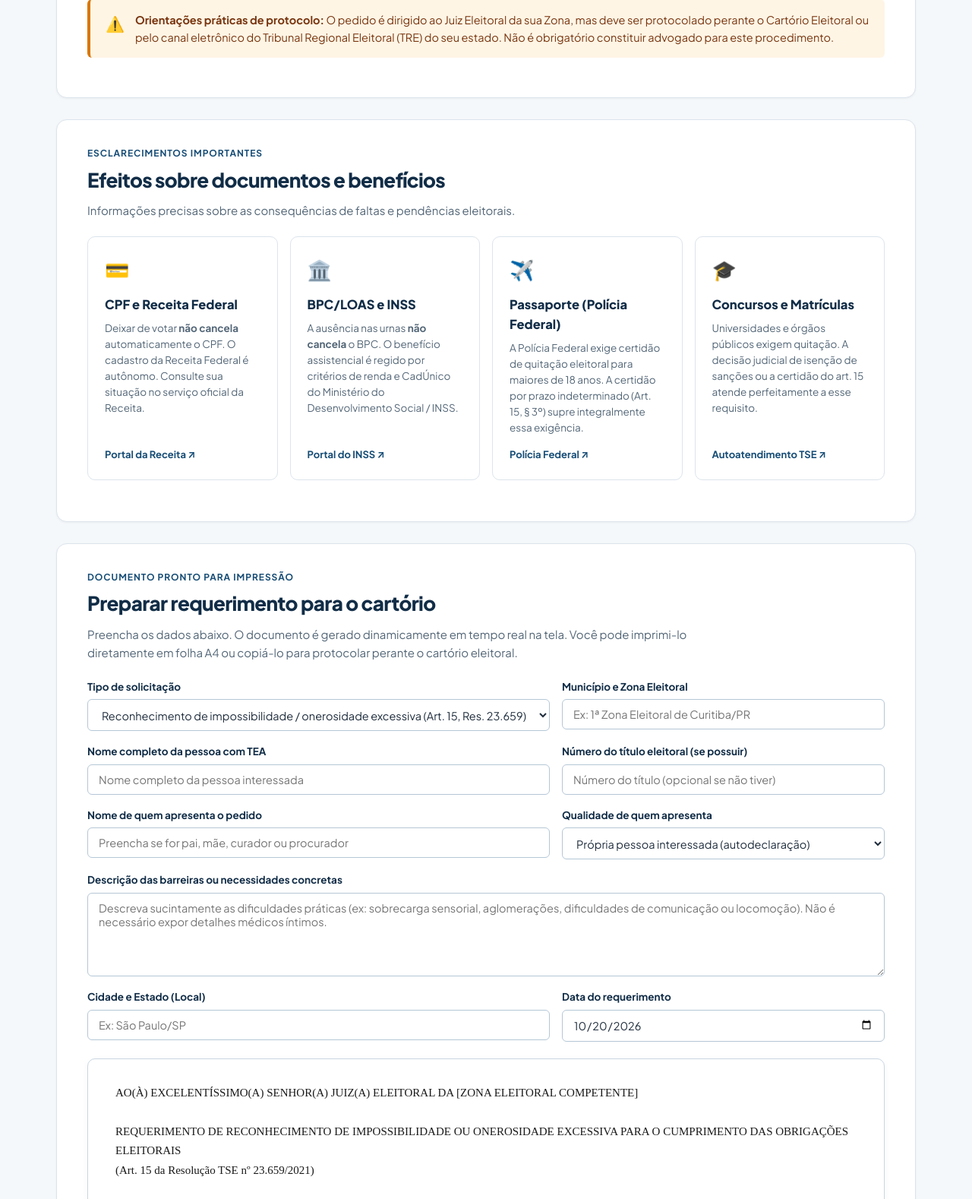
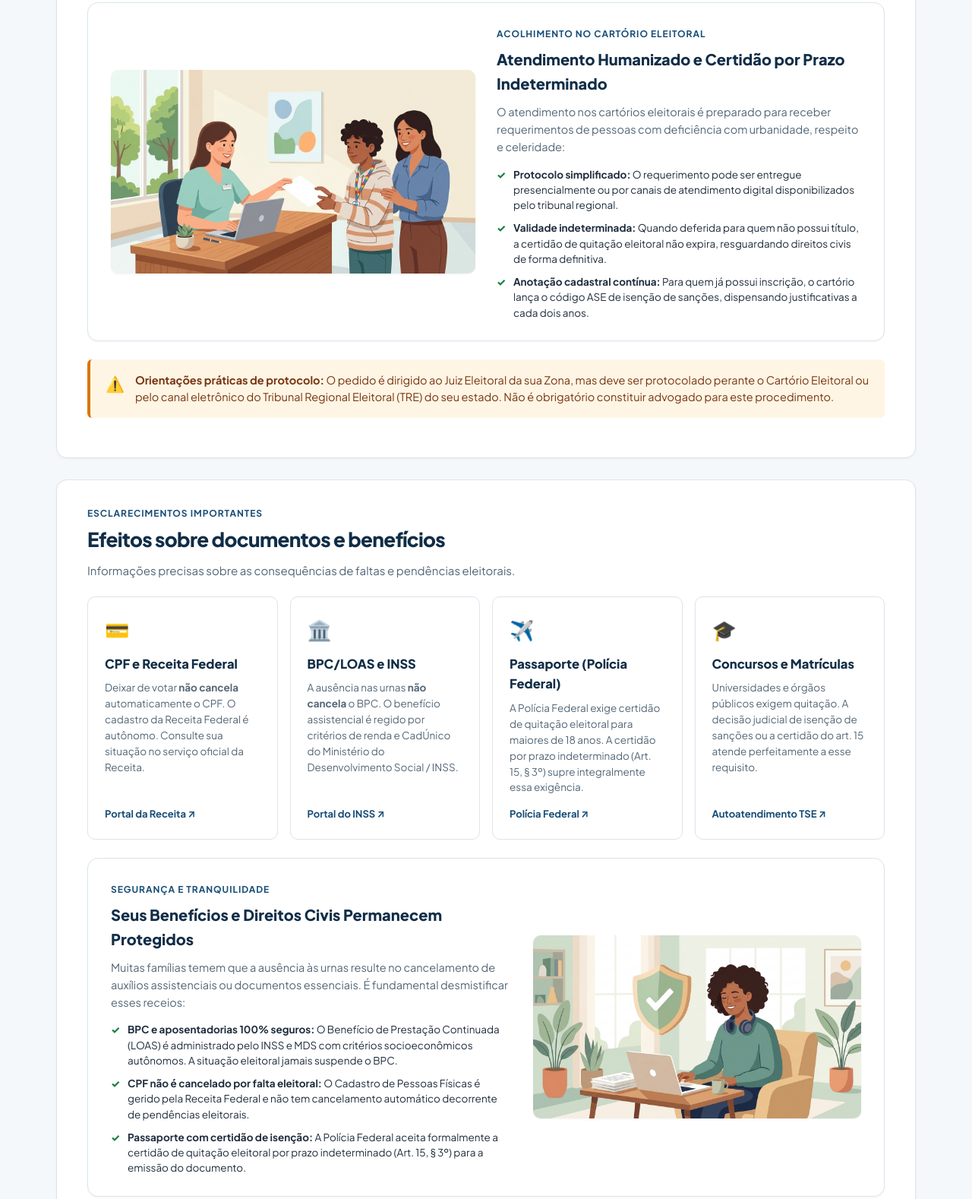
Before and after one commit to rkvasne/autistas-app, a website: page index.html in a window 1280 px wide. Shown: the part 4436-6014 px from the top of the page at 76% size. Drawn offline with Linux system fonts and the light colour scheme.

Commit message:
feat: adicionar ilustrações para atendimento no cartório e proteção de benefícios, enriquecendo as seções do portal

```diff
--- a/index.html
+++ b/index.html
@@ -1686,6 +1686,23 @@
         </div>
       </div>
 
+      <!-- Feature Card: Atendimento no Cartório e Certidão pelo Artigo 15 -->
+      <div class="feature-media-card">
+        <div class="feature-media-img-box">
+          <img src="assets/atendimento-cartorio.png" alt="Ilustração de atendimento no cartório eleitoral com servidora entregando certidão de quitação a jovem autista e sua mãe" class="feature-media-img" loading="lazy" />
+        </div>
+        <div class="feature-media-content">
+          <span class="section-eyebrow">Acolhimento no Cartório Eleitoral</span>
+          <h3>Atendimento Humanizado e Certidão por Prazo Indeterminado</h3>
+          <p>O atendimento nos cartórios eleitorais é preparado para receber requerimentos de pessoas com deficiência com urbanidade, respeito e celeridade:</p>
+          <ul class="feature-checklist">
+            <li><strong>Protocolo simplificado:</strong> O requerimento pode ser entregue presencialmente ou por canais de atendimento digital disponibilizados pelo tribunal regional.</li>
+            <li><strong>Validade indeterminada:</strong> Quando deferida para quem não possui título, a certidão de quitação eleitoral não expira, resguardando direitos civis de forma definitiva.</li>
+            <li><strong>Anotação cadastral contínua:</strong> Para quem já possui inscrição, o cartório lança o código ASE de isenção de sanções, dispensando justificativas a cada dois anos.</li>
+          </ul>
+        </div>
+      </div>
+
       <div class="callout-box warning">
         <span aria-hidden="true" style="font-size: 20px;">⚠️</span>
         <div>
@@ -1730,6 +1747,23 @@
           <p>Universidades e órgãos públicos exigem quitação. A decisão judicial de isenção de sanções ou a certidão do art. 15 atende perfeitamente a esse requisito.</p>
           <a href="https://www.tse.jus.br/servicos-eleitorais" target="_blank" rel="noopener noreferrer" class="card-link">Autoatendimento TSE ↗</a>
         </article>
+      </div>
+
+      <!-- Feature Card: Proteção de Benefícios e Direitos Civis -->
+      <div class="feature-media-card reverse">
+        <div class="feature-media-content">
+          <span class="section-eyebrow">Segurança e Tranquilidade</span>
+          <h3>Seus Benefícios e Direitos Civis Permanecem Protegidos</h3>
+          <p>Muitas famílias temem que a ausência às urnas resulte no cancelamento de auxílios assistenciais ou documentos essenciais. É fundamental desmistificar esses receios:</p>
+          <ul class="feature-checklist">
+            <li><strong>BPC e aposentadorias 100% seguros:</strong> O Benefício de Prestação Continuada (LOAS) é administrado pelo INSS e MDS com critérios socioeconômicos autônomos. A situação eleitoral jamais suspende o BPC.</li>
+            <li><strong>CPF não é cancelado por falta eleitoral:</strong> O Cadastro de Pessoas Físicas é gerido pela Receita Federal e não tem cancelamento automático decorrente de pendências eleitorais.</li>
+            <li><strong>Passaporte com certidão de isenção:</strong> A Polícia Federal aceita formalmente a certidão de quitação eleitoral por prazo indeterminado (Art. 15, § 3º) para a emissão do documento.</li>
+          </ul>
+        </div>
+        <div class="feature-media-img-box">
+          <img src="assets/protecao-beneficios.png" alt="Ilustração de pessoa autista com fones e laptop trabalhando tranquilamente com escudo de proteção de benefícios civis e sociais" class="feature-media-img" loading="lazy" />
+        </div>
       </div>
     </section>
 
```
Also changed, not shown: README.md, assets/atendimento-cartorio.png (added), assets/protecao-beneficios.png (added).
